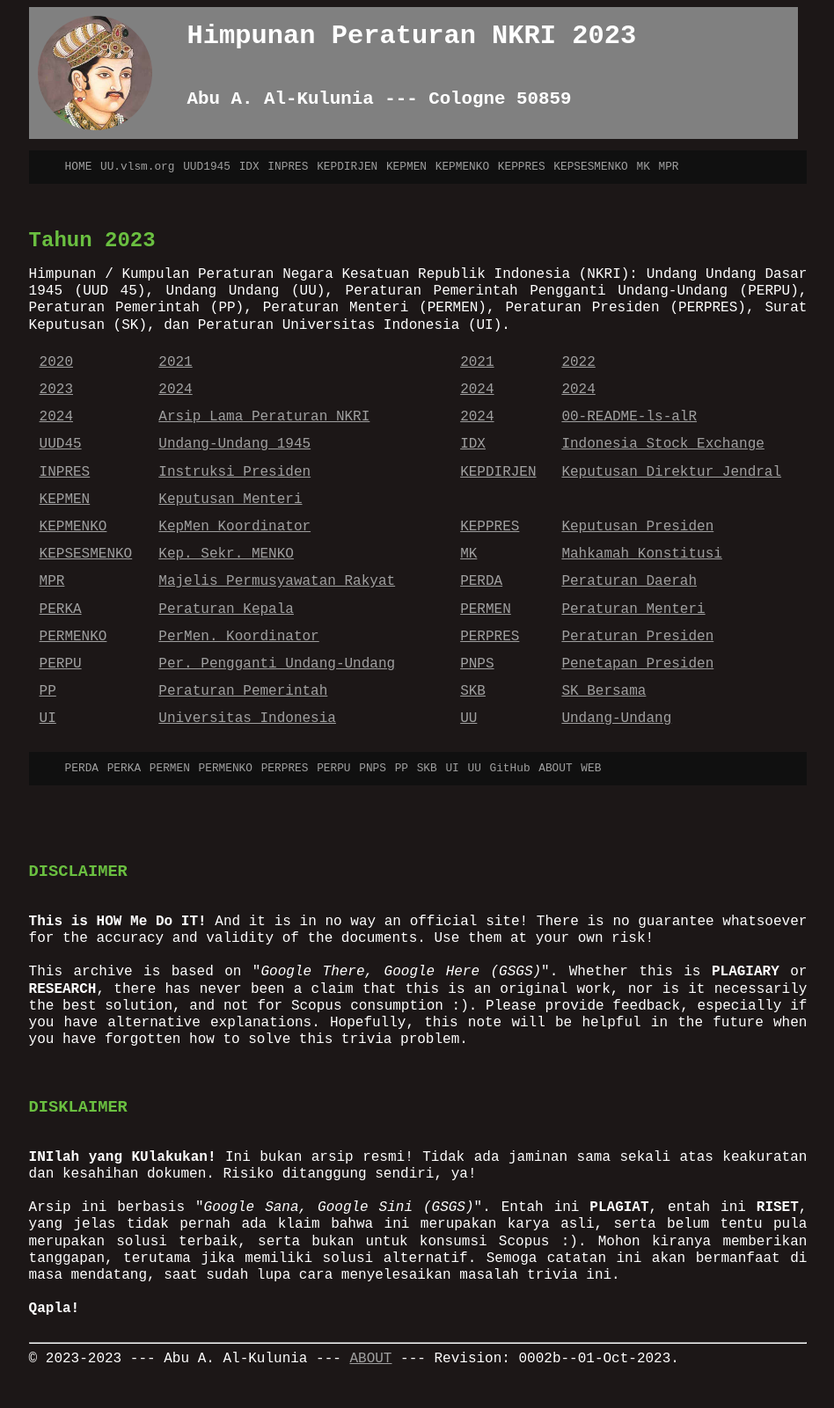
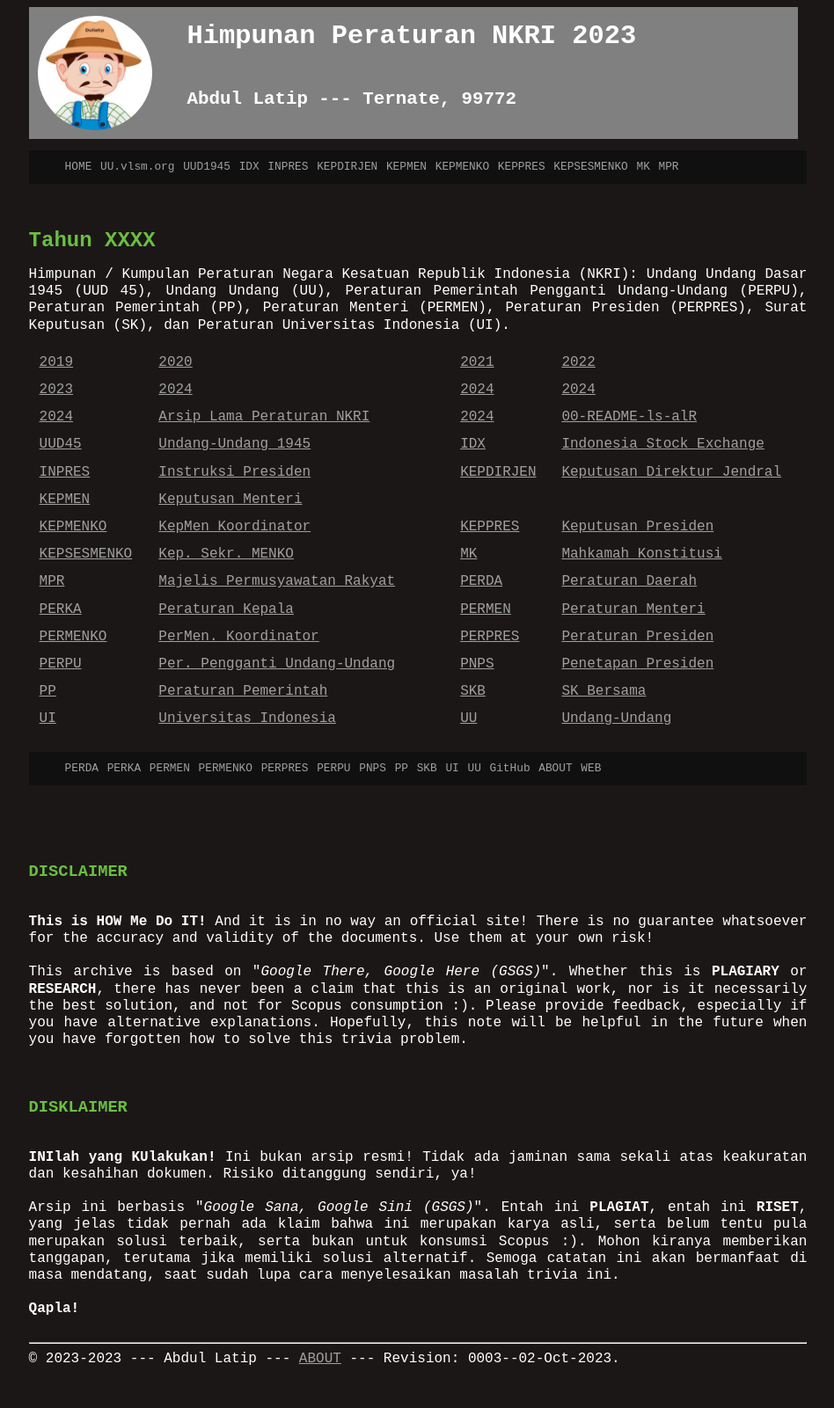
Before and after one commit to UUPPRI/2023, a Jekyll site: the page built from index.md, in a window 1280 px wide. Shown: the whole page at 88% size, without its empty margins (165-1113 px from the left). Built offline with Jekyll 4.4.1, drawn with Linux system fonts in a browser that asks for light colours.

Commit message:
modified:   .shsh _config.yml about.md default.jpg index.md

```diff
--- a/_config.yml
+++ b/_config.yml
@@ -1,5 +1,5 @@
 title:       "Himpunan Peraturan NKRI 2023"
-version:     "0002b--01-Oct-2023"
+version:     "0003--02-Oct-2023"
 copyright:   "2023-2023"
 description: Himpunan Peraturan NKRI 2023.
       This site is managed by VauLSMorg (vlsm.org) since 2023.
@@ -12,8 +12,8 @@ disc: You are free to share, copy and redistribute the material of this site
       that legally restrict others from doing anything that is permited here.
 show_downloads: false
 sitemap: true
-author:           "Abu A. Al-Kulunia"
-address:          "Cologne 50859"
+author:           "Abdul Latip"
+address:          "Ternate, 99772"
 sitemap:          "true"
 plugins:
   - jekyll-sitemap
--- a/index.md
+++ b/index.md
@@ -3,11 +3,12 @@ layout: "layout"
 ---
 
 <br>
-# Tahun 2023
+# Tahun XXXX
 
 Himpunan / Kumpulan Peraturan Negara Kesatuan Republik Indonesia (NKRI): Undang Undang Dasar 1945 (UUD 45), Undang Undang (UU), Peraturan Pemerintah Pengganti Undang-Undang (PERPU), Peraturan Pemerintah (PP), Peraturan Menteri (PERMEN), Peraturan Presiden (PERPRES), Surat Keputusan (SK), dan Peraturan Universitas Indonesia (UI).
 
-| [2020](https://uuppri.github.io/2020/) | [2021](https://uuppri.github.io/2021/) || [2021](https://uuppri.github.io/2021/) | [2022](https://uuppri.github.io/2022/) |
+
+| [2019](https://uuppri.github.io/2019/) | [2020](https://uuppri.github.io/2020/) || [2021](https://uuppri.github.io/2021/) | [2022](https://uuppri.github.io/2022/) |
 | [2023](https://uuppri.github.io/2023/) | [2024](https://uuppri.github.io/2024/) || [2024](https://uuppri.github.io/2024/) | [2024](https://uuppri.github.io/2024/) |
 | [2024](https://uuppri.github.io/2024/) | [Arsip Lama Peraturan NKRI](https://uu.vlsm.org/)  || [2024](https://uuppri.github.io/2024/) | [00-README-ls-alR](00-README-ls-alR.md) |
 | [UUD45](45UUD/)             | [Undang-Undang 1945](45UUD/)     || [IDX](IDX/)                 | [Indonesia Stock Exchange](IDX/)          |
```
Also changed, not shown: about.md (+1 -1 lines), assets/images/default.jpg, 1 other file.
